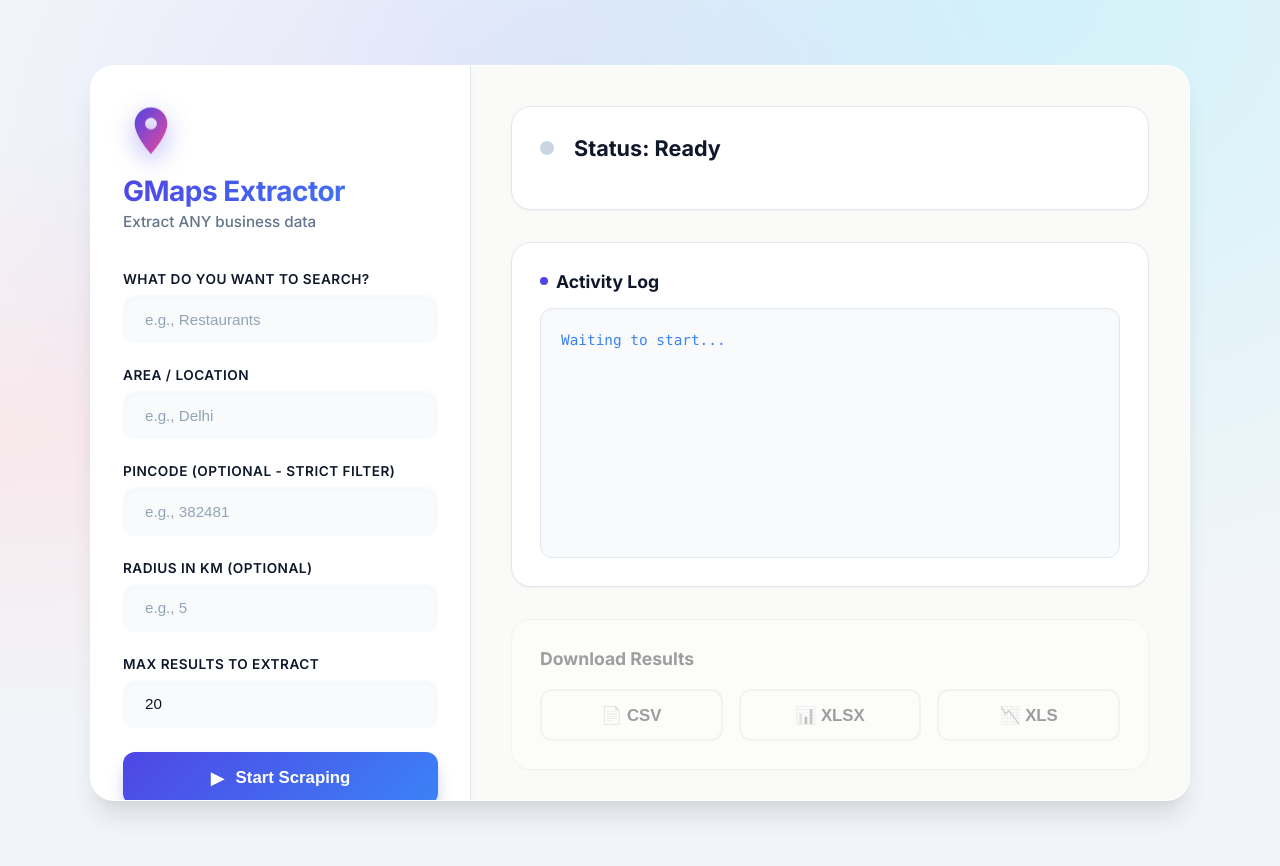
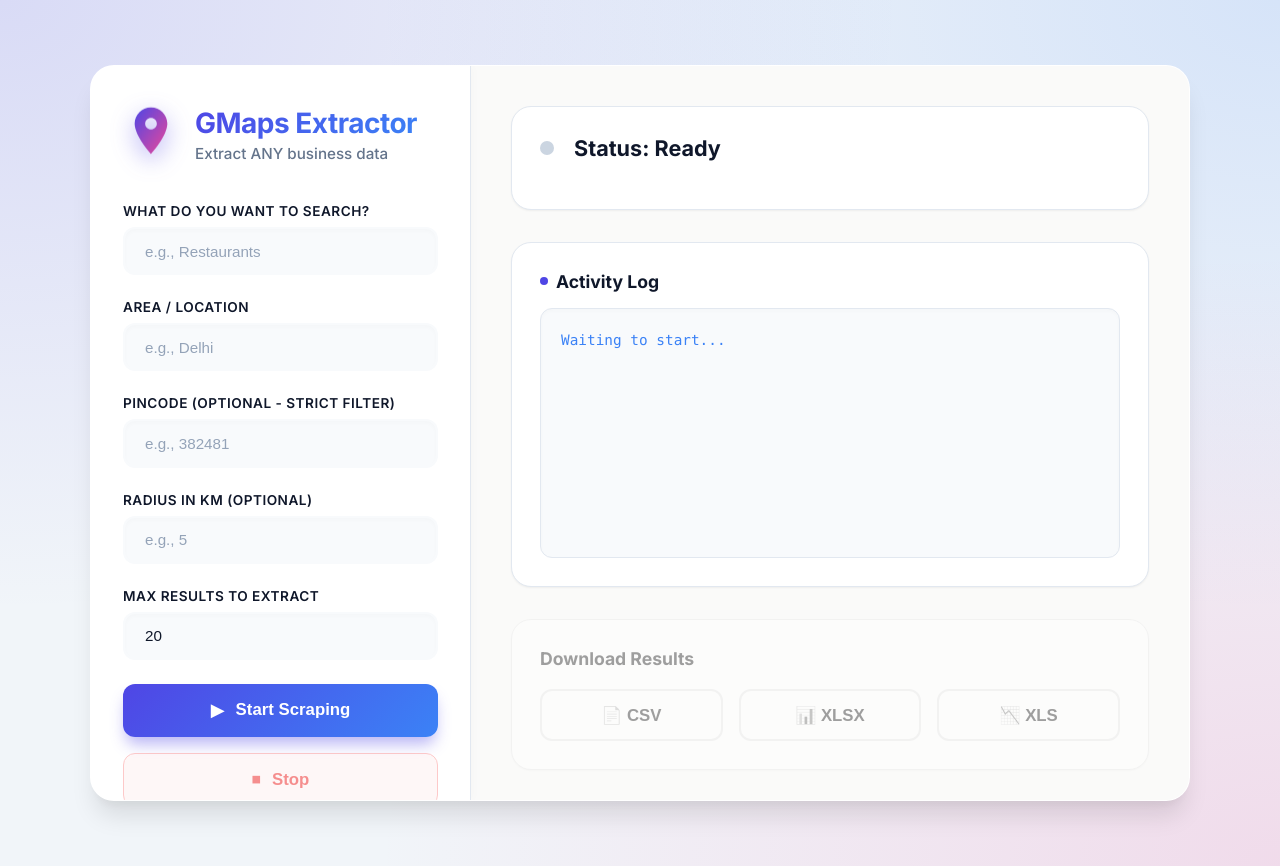
Before and after one commit to om-prakash416/google_maps_data_extractor, a Flask app: page / in a window 1280 px wide. Run offline with Flask 3, Linux system fonts and the light colour scheme.

Commit message:
Added premium animated SVG logo and logo left side

```diff
--- a/static/style.css
+++ b/static/style.css
@@ -30,9 +30,9 @@ body {
     font-family: var(--font-family);
     background-color: var(--bg-color);
     background-image:
-        radial-gradient(at 40% 20%, hsla(250,100%,74%,0.15) 0px, transparent 50%),
-        radial-gradient(at 80% 0%, hsla(189,100%,56%,0.15) 0px, transparent 50%),
-        radial-gradient(at 0% 50%, hsla(355,100%,93%,0.5) 0px, transparent 50%);
+        radial-gradient(at 0% 0%, rgba(79, 70, 229, 0.15) 0px, transparent 50%),
+        radial-gradient(at 100% 100%, rgba(236, 72, 153, 0.15) 0px, transparent 50%),
+        radial-gradient(at 100% 0%, rgba(59, 130, 246, 0.15) 0px, transparent 50%);
     background-attachment: fixed;
     color: var(--text-main);
     min-height: 100vh;
@@ -90,6 +90,9 @@ body {
 .logo-container {
     margin-bottom: 2.5rem;
     animation: slideRight 0.5s ease-out;
+    display: flex;
+    align-items: center;
+    gap: 1rem;
 }
 
 @keyframes slideRight {
@@ -111,7 +114,7 @@ body {
 h1 {
     font-size: 1.75rem;
     font-weight: 800;
-    margin-top: 0.5rem;
+    margin-top: 0;
     background: var(--primary-gradient);
     -webkit-background-clip: text;
     -webkit-text-fill-color: transparent;
--- a/templates/index.html
+++ b/templates/index.html
@@ -36,7 +36,7 @@
         <!-- Sidebar -->
         <aside class="sidebar">
             <div class="logo-container">
-                <svg xmlns="http://www.w3.org/2000/svg" width="56" height="56" viewBox="0 0 24 24" fill="url(#primary-gradient-svg)" stroke="none" class="icon" style="filter: drop-shadow(0 8px 12px rgba(79, 70, 229, 0.4));">
+                <svg xmlns="http://www.w3.org/2000/svg" width="56" height="56" viewBox="0 0 24 24" fill="url(#primary-gradient-svg)" stroke="none" class="icon" style="filter: drop-shadow(0 8px 12px rgba(79, 70, 229, 0.4)); flex-shrink: 0;">
                     <defs>
                         <linearGradient id="primary-gradient-svg" x1="0%" y1="0%" x2="100%" y2="100%">
                             <stop offset="0%" stop-color="#4f46e5" />
@@ -45,8 +45,10 @@
                     </defs>
                     <path d="M12 2C8.13 2 5 5.13 5 9c0 5.25 7 13 7 13s7-7.75 7-13c0-3.87-3.13-7-7-7zm0 9.5c-1.38 0-2.5-1.12-2.5-2.5s1.12-2.5 2.5-2.5 2.5 1.12 2.5 2.5-1.12 2.5-2.5 2.5z"/>
                 </svg>
-                <h1>GMaps Extractor</h1>
-                <p class="subtitle">Extract ANY business data</p>
+                <div class="logo-text">
+                    <h1>GMaps Extractor</h1>
+                    <p class="subtitle">Extract ANY business data</p>
+                </div>
             </div>
 
             <form id="scrape-form">
```
